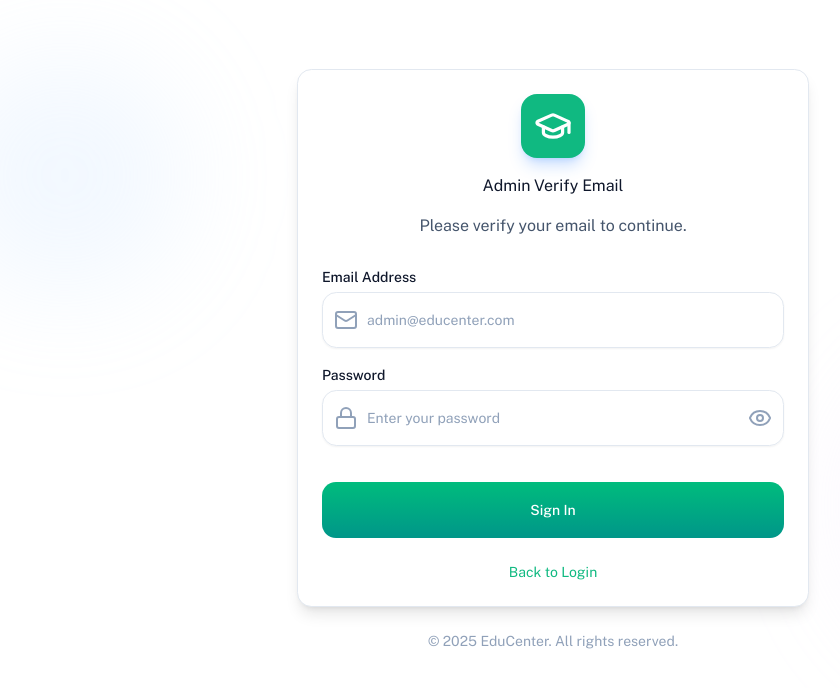
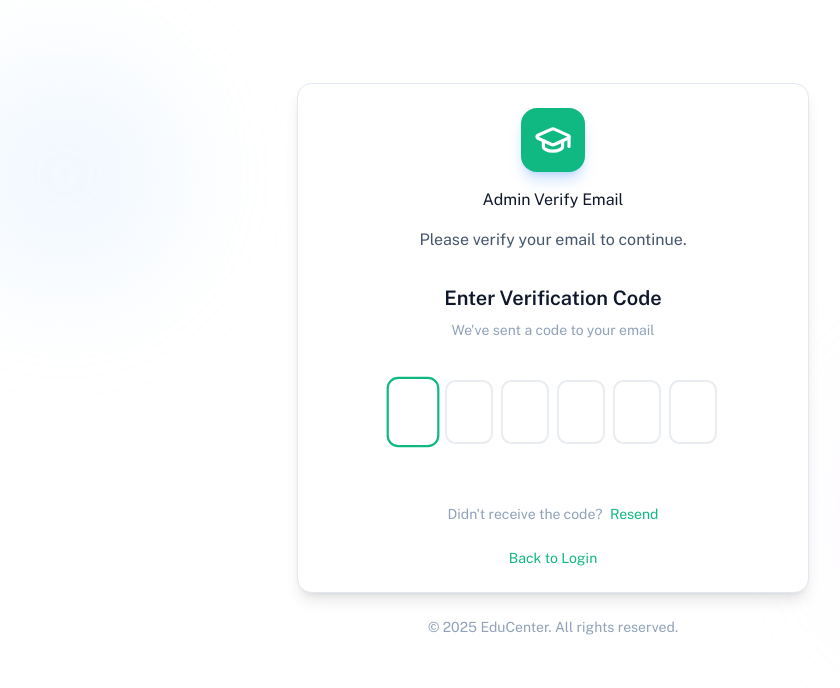
Before and after one commit to mdasif-me/cms-csr, a Next.js app: page /verify-email in a window 1280 px wide. Shown: the top 688 px of the page, without its empty margins (87-927 px from the left). Built offline with nearby package versions, Linux system fonts and the light colour scheme; no server answers.

Commit message:
feat(auth): replace LoginForm with OTPVerificationForm on Verify Email page

```diff
--- a/src/app/(public)/verify-email/page.tsx
+++ b/src/app/(public)/verify-email/page.tsx
@@ -1,5 +1,5 @@
-import { LoginForm } from '@/lib/features/auth';
 import Link from 'next/link';
+import { OTPVerificationForm } from '../../../lib/features/auth/components/otp-form';
 import Logo from '../../components/shared/logo';
 import { Card, CardContent, CardFooter } from '../../components/shared/ui/card';
 
@@ -19,7 +19,7 @@ export default function VerifyPage() {
               </article>
             </div>
             <div className='mt-8'>
-              <LoginForm />
+              <OTPVerificationForm />
             </div>
           </CardContent>
           <CardFooter className='justify-center text-primary text-sm'>
--- a/src/lib/features/auth/components/otp-form.tsx
+++ b/src/lib/features/auth/components/otp-form.tsx
@@ -10,7 +10,7 @@ import {
 } from '../../../../app/components/shared/ui/popover';
 import { ResendVerifyEmailForm } from './resend-verify-email-form';
 
-export function CreativeOTPInputDemo() {
+export function OTPVerificationForm() {
   const [status, setStatus] = useState<'idle' | 'success' | 'error'>('idle');
 
   const handleComplete = (otp: string) => {
@@ -23,7 +23,7 @@ export function CreativeOTPInputDemo() {
   };
 
   return (
-    <div className='z-20 flex flex-col items-center gap-y-10 p-8'>
+    <div className='z-20 flex flex-col items-center gap-y-10'>
       <div className='space-y-2 text-center'>
         <motion.h3
           className='text-xl font-semibold dark:text-white'
```
